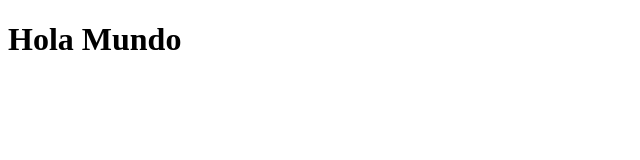
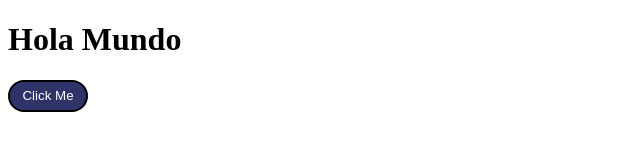
Before and after one commit to MarcoCatarino/JavaScript, a plain HTML site: page 1_Introduccion/index.html in a window 1280 px wide. Shown: the whole page, without its empty margins (0-640 px from the left). Drawn offline with Linux system fonts and the light colour scheme.

Commit message:
Primeros Pasos -  Check

```diff
--- a/1_Introduccion/index.html
+++ b/1_Introduccion/index.html
@@ -3,16 +3,14 @@
   <head>
     <meta charset="UTF-8" />
     <meta name="viewport" content="width=device-width, initial-scale=1.0" />
-    <link
-      href=""
-      rel="stylesheet"
-    />
+    <link href="style.css" rel="stylesheet" />
     <title>Utlmiate Js</title>
   </head>
 
   <body>
     <h1>Hola Mundo</h1>
+    <button>Click Me</button>
+
+    <script src="script.js"></script>
   </body>
-
-
 </html>
--- a/1_Introduccion/script.js
+++ b/1_Introduccion/script.js
@@ -0,0 +1,4 @@
+console.log("Hola Mundo");
+
+const button = document.querySelector("button");
+button.addEventListener("click", () => alert("Hola Maquinas!"));
--- a/1_Introduccion/style.css
+++ b/1_Introduccion/style.css
@@ -0,0 +1,19 @@
+button {
+  background: #30336a;
+  border: solid 2px #000;
+  border-radius: 18px;
+  height: 2rem;
+  width: 5rem;
+  font: 15px;
+  color: #fff
+}
+
+button:hover {
+  background: #a3a7e9;
+  color: #000
+}
+
+button:active {
+    background: #aaa;
+    color: #620757
+}
```
